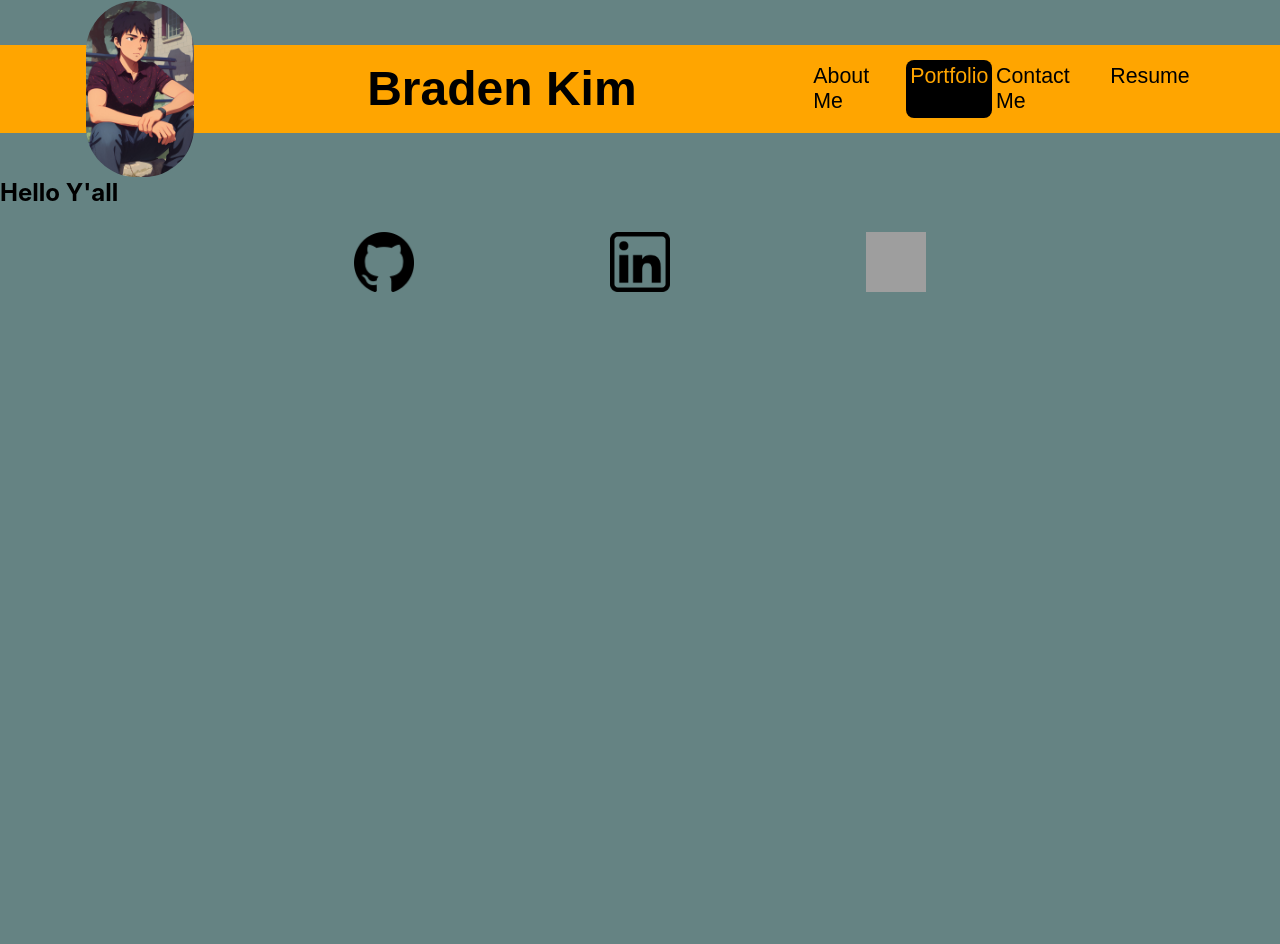
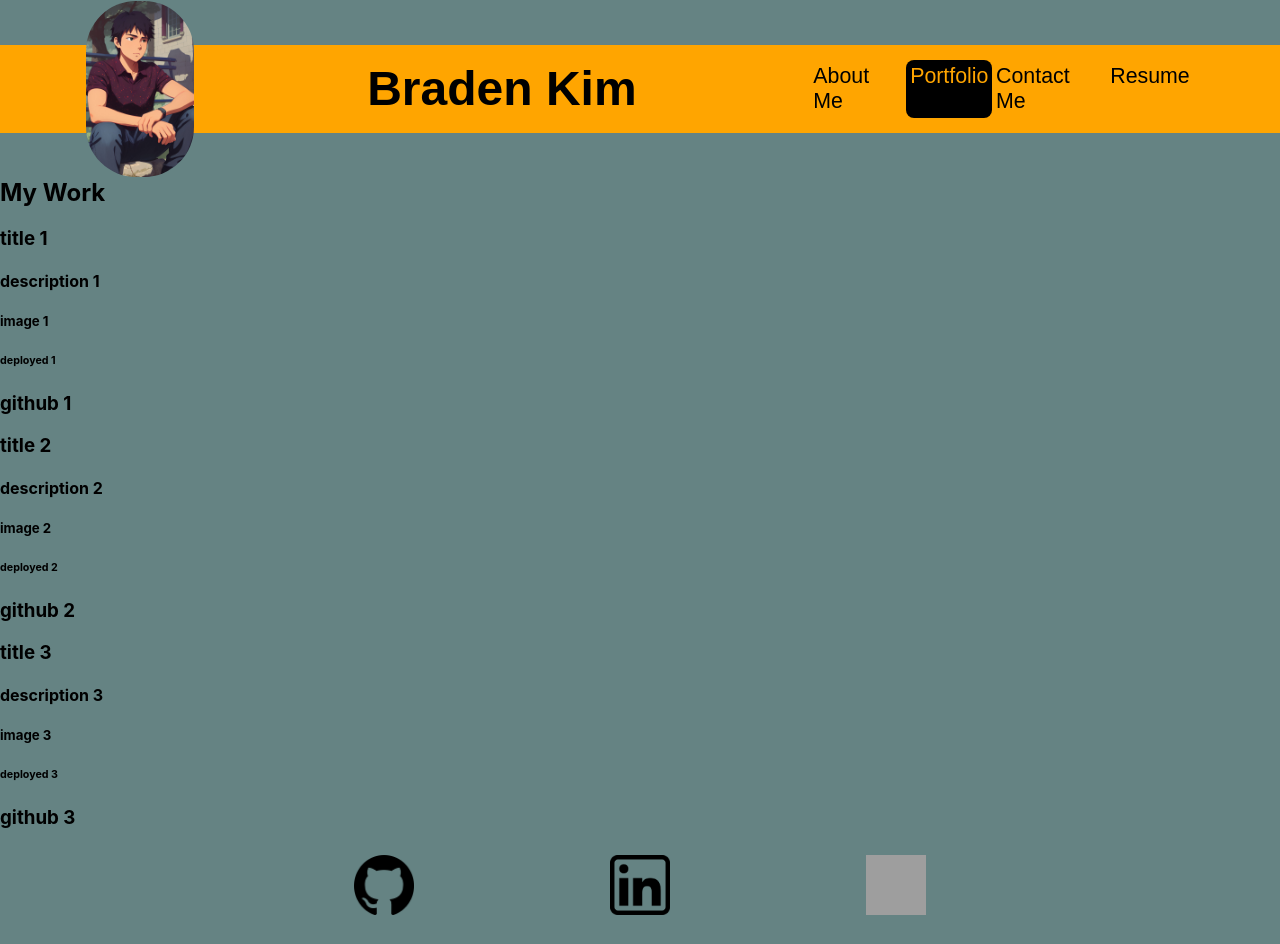
Before and after one commit to BradenKim22/React-Portfolio, a React (Create React App) app: page / in a window 1280 px wide. Both pictures are taken after a click on the link "Portfolio". Before the commit the page ends 800 px from the top, so only its background shows below. Built offline with nearby package versions, Linux system fonts and the light colour scheme; grey boxes are pictures that could not be loaded.

Commit message:
added onto about me and started the portoflio structure

```diff
--- a/src/components/sections/about-me.js
+++ b/src/components/sections/about-me.js
@@ -31,67 +31,65 @@ const styles = {
       height: "400px",
       borderRadius: "5px"
     }
+};
+
+const meSections = [
+  {
+    title: "Bio",
+    description:
+      `My name is Braden. I have lived in five different states and two other countries than the United States.
+      I am currently living in St. George, Utah. Since I have started in the tech industry recently, I've really
+      enjoyed working on Full-Stack web developement projects. MERN stack projects are where I spend more of my time now.
+      I always love learning new code and discovering different perspectives in coding. I've been able to learn how to
+      code for a mobile app using react native in my freetime for a side project.`,
+    image: placeholder
+  },
+  {
+    title: "Travel",
+    description: ``,
+    image: placeholder
+  },
+  {
+    title: "Hobbies",
+    description: ``,
+    image: placeholder
+  },
+  {
+    title: "Entertainment",
+    description: ``,
+    image: placeholder
   }
+];
 
 // About Me _______________________________________________REFACTOR TO MAKE IT MAP OUT AN ARRAY OF OBJECTS_______________________________________________
 export default function About() {
-  return (
-    <main style={styles.aboutme}>
+  const aboutMeData = meSections.map((section, index) => {
+    // IF the meSection index is 0 or even number then do this..
+    return (index %2 == 0) ?
     <section style={styles.sections}>
       <div>
-          <h2 style={styles.title}>Bio</h2>
+        <h2 style={styles.title}>{section.title}</h2>
         <p style={styles.text}>
-            My name is Braden. I have lived in five different states and two other countries than the United States.
-            I am currently living in St. George, Utah. Since I have started in the tech industry recently, I've really
-            enjoyed working on Full-Stack web developement projects. MERN stack projects are where I spend more of my time now.
-            I always love learning new code and discovering different perspectives in coding. I've been able to learn how to
-            code for a mobile app using react native in my freetime for a side project.
+          {section.description}
         </p>
       </div>
-        <img src={placeholder} style={styles.image}></img>
+      <img src={section.image} style={styles.image}></img>
     </section>
-
+    :
     <section style={styles.sections}>
-        <img src={placeholder} style={styles.image}></img>
+      <img src={section.image} style={styles.image}></img>
       <div>
-          <h2 style={styles.title}>Travel</h2>
+        <h2 style={styles.title}>{section.title}</h2>
         <p style={styles.text}>
-            My name is Braden. I have lived in five different states and two other countries than the United States.
-            I am currently living in St. George, Utah. Since I have started in the tech industry recently, I've really
-            enjoyed working on Full-Stack web developement projects. MERN stack projects are where I spend more of my time now.
-            I always love learning new code and discovering different perspectives in coding. I've been able to learn how to
-            code for a mobile app using react native in my freetime for a side project.
+          {section.description}
         </p>
       </div>
     </section>
+  });
 
-      <section style={styles.sections}>
-        <div>
-          <h2 style={styles.title}>Hobbies</h2>
-          <p style={styles.text}>
-            Alot of words go in here.. Alot of words go in here.. <br/>
-            Alot of words go in here.. Alot of words go in here.. <br/>
-            Alot of words go in here.. Alot of words go in here.. <br/>
-            Alot of words go in here.. Alot of words go in here.. <br/>
-            Alot of words go in here.. Alot of words go in here..
-          </p>
-        </div>
-        <img src={placeholder} style={styles.image}></img>
-      </section>
-
-      <section style={styles.sections}>
-        <img src={placeholder} style={styles.image}></img>
-        <div>
-          <h2 style={styles.title}>Entertainment</h2>
-          <p style={styles.text}>
-            Alot of words go in here.. Alot of words go in here.. <br/>
-            Alot of words go in here.. Alot of words go in here.. <br/>
-            Alot of words go in here.. Alot of words go in here.. <br/>
-            Alot of words go in here.. Alot of words go in here.. <br/>
-            Alot of words go in here.. Alot of words go in here..
-          </p>
-        </div>
-      </section>
+  return (
+    <main style={styles.aboutme}>
+      {aboutMeData}
     </main>
   );
 }
--- a/src/components/sections/portfolio.js
+++ b/src/components/sections/portfolio.js
@@ -1,11 +1,51 @@
 import React, { useState, useEffect } from "react";
+
+const projects = [
+  {
+    title: "title 1",
+    description: "description 1",
+    image: "image 1",
+    deployed: "deployed 1",
+    github: "github 1"
+  },
+  {
+    title: "title 2",
+    description: "description 2",
+    image: "image 2",
+    deployed: "deployed 2",
+    github: "github 2"
+  },
+  {
+    title: "title 3",
+    description: "description 3",
+    image: "image 3",
+    deployed: "deployed 3",
+    github: "github 3"
+  }
+]
 
 // Basic uploading pictures and viewing them on the front end.
 export default function Portfolio() {
+  const projectData = projects.map((project) =>
+  <>
+  <div>
+    <h3>{project.title}</h3>
+    <h4>{project.description}</h4>
+    <h5>{project.image}</h5>
+    <h6>{project.deployed}</h6>
+  </div>
+  <div>
+    <h3>{project.github}</h3>
+  </div>
+  </>
+  );
 
   return (
-    <div>
-      <h2>Hello Y'all</h2>
-    </div>
+    <main>
+      <h2>My Work</h2>
+      <section>
+        {projectData}
+      </section>
+    </main>
   );
 }
```
Lines whose indentation alone changed are shown as unchanged.
